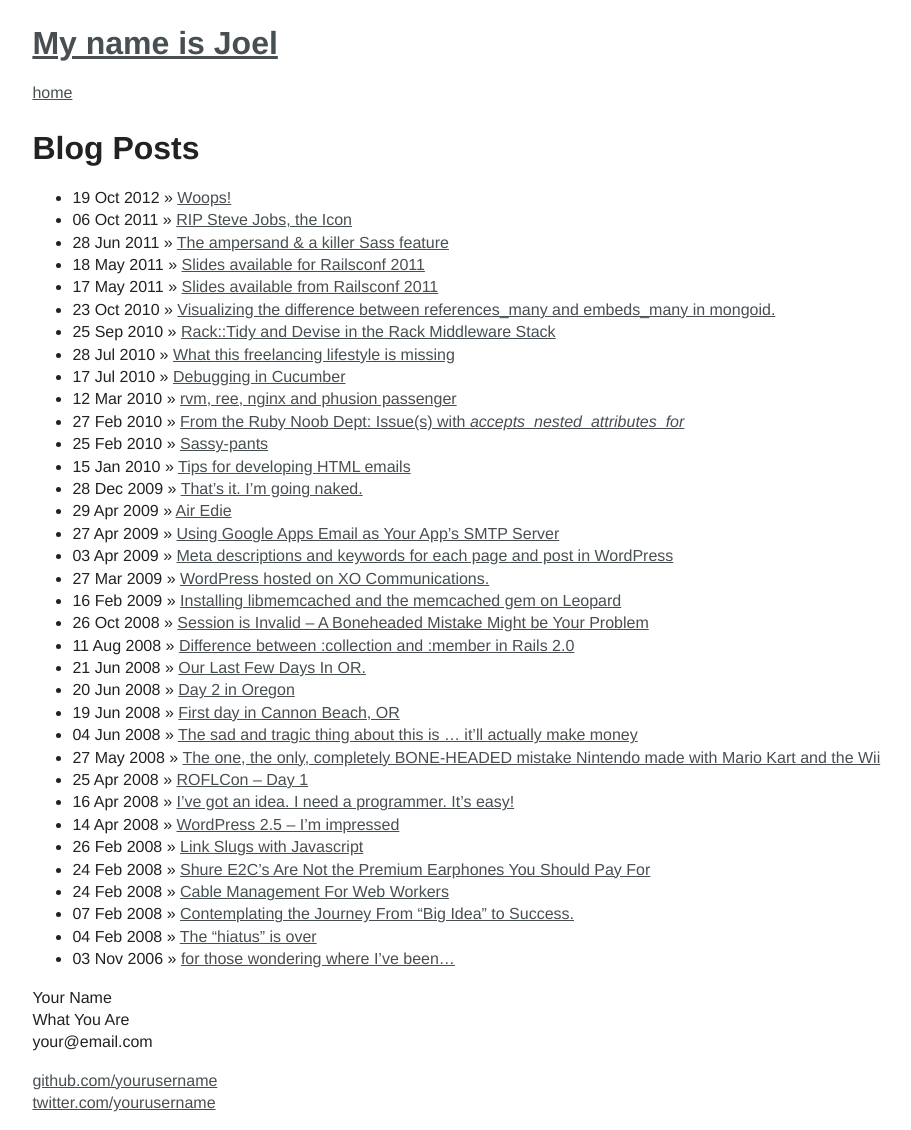
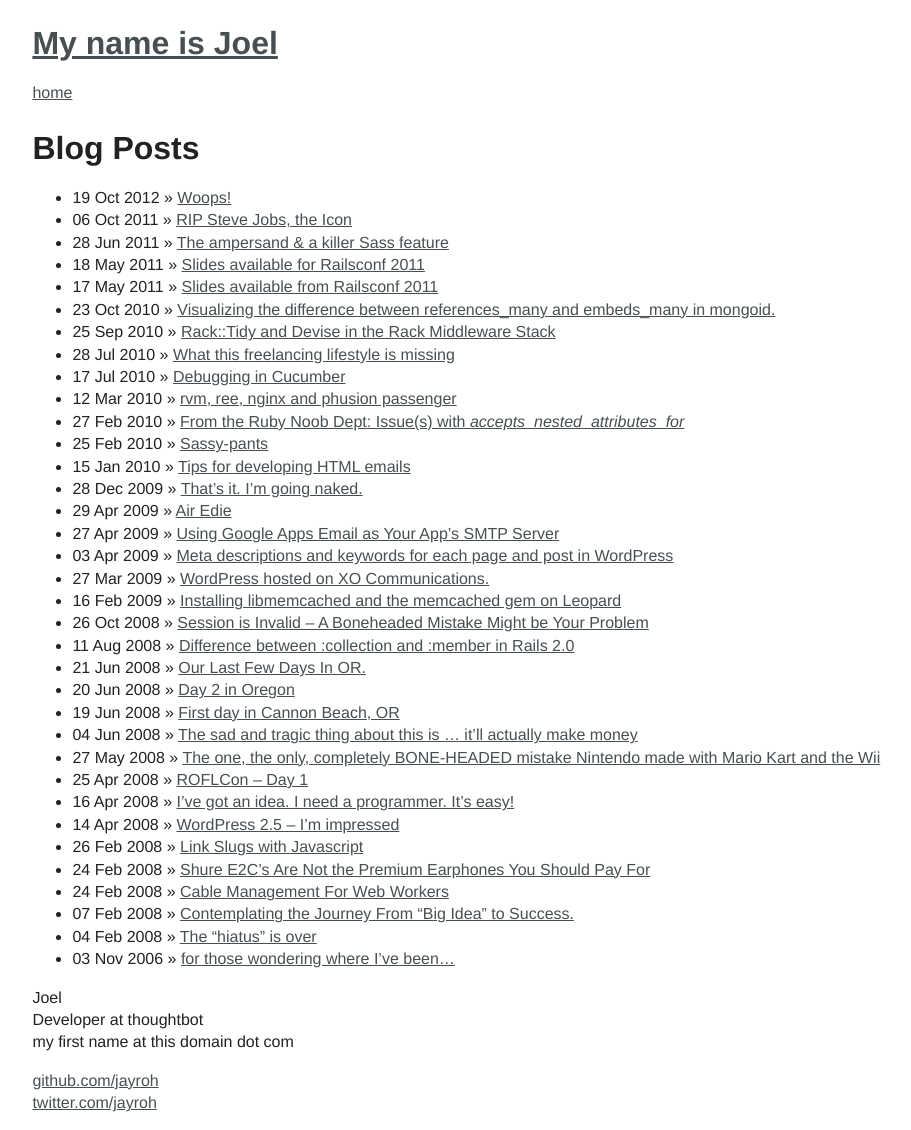
Before and after one commit to jayroh/joeloliveira.com, a Jekyll site: the page built from index.html, in a window 1280 px wide. Shown: the whole page, without its empty margins (6-917 px from the left). Built offline with Jekyll 4.4.1, drawn with Linux system fonts in a browser that asks for light colours; Markdown is read by kramdown in place of the engine named in the settings.

Commit message:
Clean up default layout

```diff
--- a/_layouts/default.html
+++ b/_layouts/default.html
@@ -5,16 +5,10 @@
     <meta http-equiv="X-UA-Compatible" content="IE=edge,chrome=1">
     <title>{{ page.title }}</title>
     <meta name="viewport" content="width=device-width">
-
-        <!-- syntax highlighting CSS -->
     <link rel="stylesheet" href="/css/syntax.css">
-
-        <!-- Custom CSS -->
     <link rel="stylesheet" href="/css/main.css">
-
   </head>
   <body>
-
     <div class="container">
       <div class="site">
         <div class="header">
@@ -27,20 +21,19 @@
         <div class="footer">
           <div class="contact">
             <p>
-                  Your Name<br />
-                  What You Are<br />
-                  your@email.com
+              Joel<br />
+              Developer at thoughtbot<br />
+              my first name at this domain dot com
             </p>
           </div>
           <div class="contact">
             <p>
-                  <a href="http://github.com/yourusername/">github.com/yourusername</a><br />
-                  <a href="http://twitter.com/yourusername/">twitter.com/yourusername</a><br />
+              <a href="http://github.com/jayroh/">github.com/jayroh</a><br />
+              <a href="http://twitter.com/jayroh/">twitter.com/jayroh</a><br />
             </p>
           </div>
         </div>
       </div>
-        </div> <!-- /container -->
-
+    </div>
   </body>
 </html>
```
Lines whose indentation alone changed are shown as unchanged.
